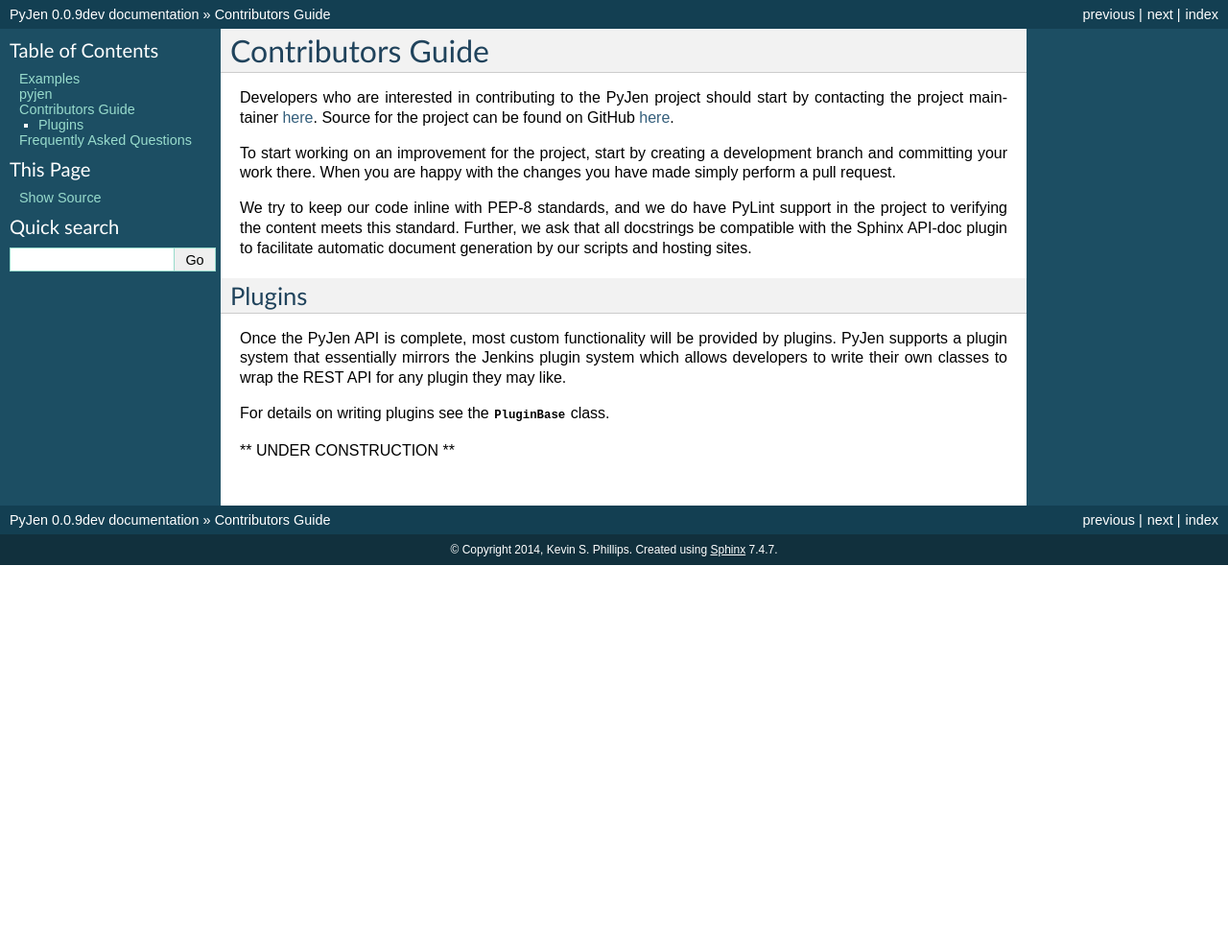
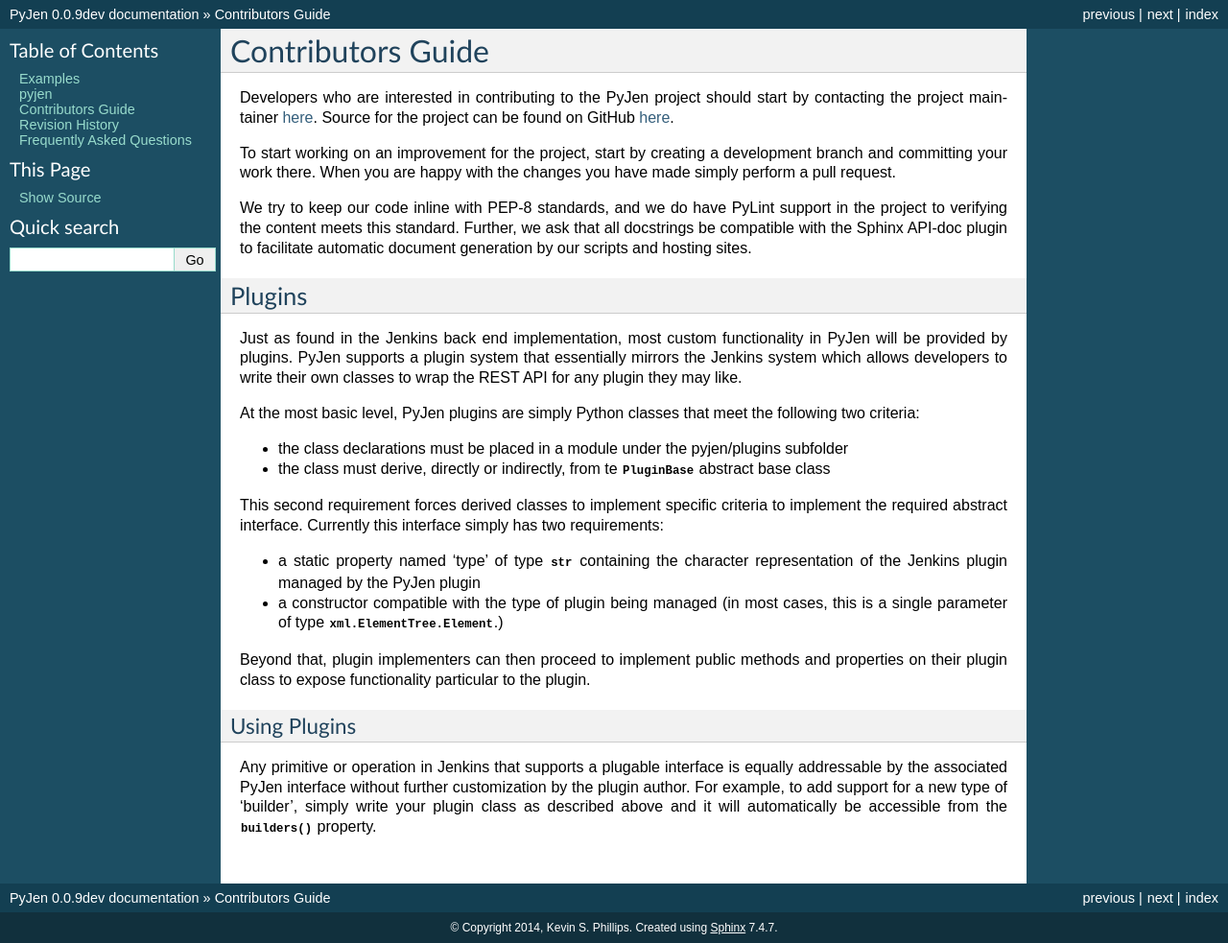
Before and after one commit to TheFriendlyCoder/pyjen, a Sphinx documentation site: the page built from docs/source/contrib_guide.rst, in a window 1280 px wide. Shown: the whole page at 96% size. Built offline with Sphinx 7.4.7, drawn with Linux system fonts in a browser that asks for light colours; formulas are drawn with MathJax 3; before the commit the page ends 900 px from its top, so only the background shows below that.

```diff
--- a/docs/source/contrib_guide.rst
+++ b/docs/source/contrib_guide.rst
@@ -15,11 +15,31 @@ to facilitate automatic document generation by our scripts and hosting sites.
 =======
 Plugins
 =======
-Once the PyJen API is complete, most custom functionality will be provided by plugins. PyJen supports a plugin
-system that essentially mirrors the Jenkins plugin system which allows developers to write their own classes
-to wrap the REST API for any plugin they may like.
+Just as found in the Jenkins back end implementation, most custom functionality in PyJen will be provided by plugins.
+PyJen supports a plugin system that essentially mirrors the Jenkins system which allows developers to write their own
+classes to wrap the REST API for any plugin they may like.
 
-For details on writing plugins see the :py:class:`~.utils.plugin_base.PluginBase` class.
+At the most basic level, PyJen plugins are simply Python classes that meet the following two criteria:
 
+* the class declarations must be placed in a module under the pyjen/plugins subfolder
+* the class must derive, directly or indirectly, from te :py:class:`~.utils.plugin_base.PluginBase` abstract base class
 
-** UNDER CONSTRUCTION **
+This second requirement forces derived classes to implement specific criteria to implement the required abstract
+interface. Currently this interface simply has two requirements:
+
+* a static property named 'type' of type :class:`str` containing the character representation of the Jenkins plugin
+  managed by the PyJen plugin
+* a constructor compatible with the type of plugin being managed (in most cases, this is a single parameter of type
+  :class:`xml.ElementTree.Element`.)
+
+Beyond that, plugin implementers can then proceed to implement public methods and properties on their plugin class
+to expose functionality particular to the plugin.
+
+-------------
+Using Plugins
+-------------
+
+Any primitive or operation in Jenkins that supports a plugable interface is equally addressable by the associated
+PyJen interface without further customization by the plugin author. For example, to add support for a new type of
+'builder', simply write your plugin class as described above and it will automatically be accessible from the
+:py:meth:`~.pyjen.job.Job.builders` property.
--- a/docs/source/index.rst
+++ b/docs/source/index.rst
@@ -25,11 +25,12 @@ PyJen - Jenkins CI Python library
 Table of Contents
 =================
 .. toctree::
-   :maxdepth: 2
+   :maxdepth: 1
 
    examples
    modules
    contrib_guide
+   revision_history
    faq
 
 Overview
```
Also changed, not shown: docs/source/revision_history.rst (added, +17 -0 lines).
